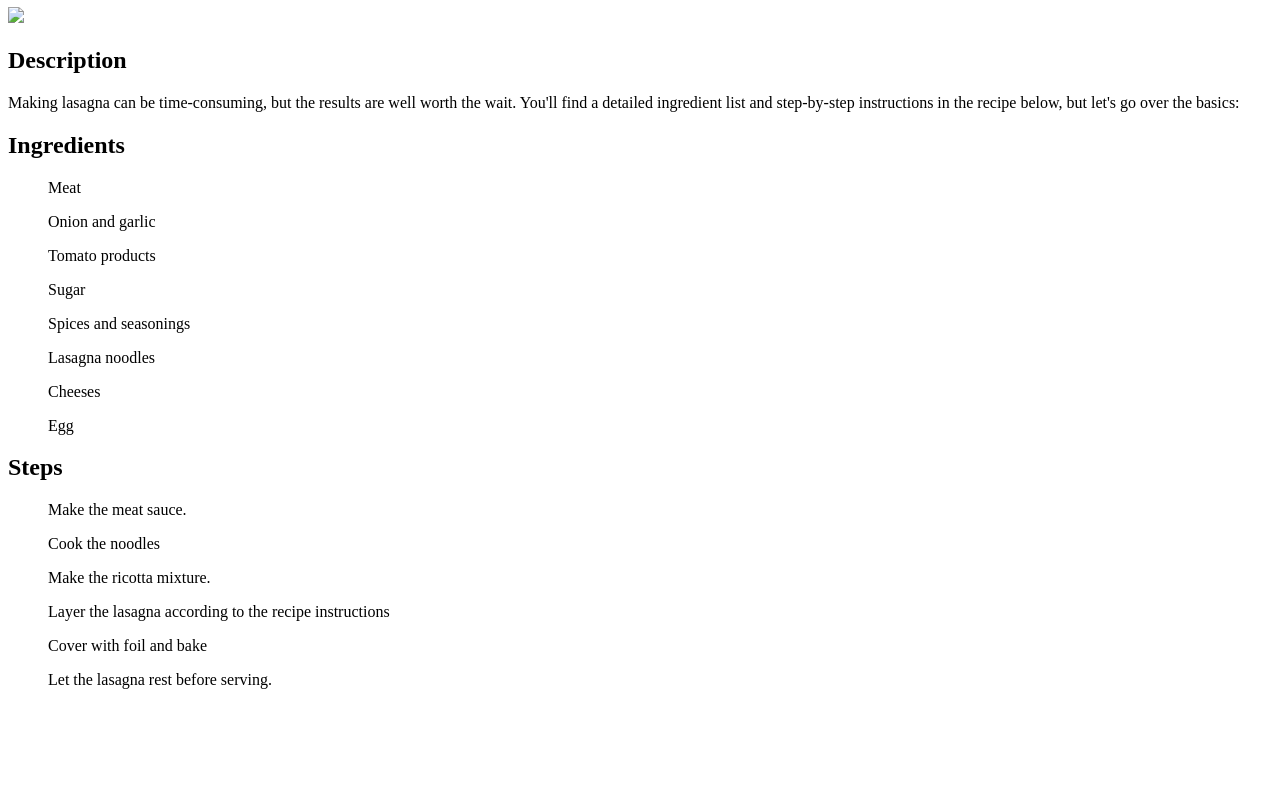
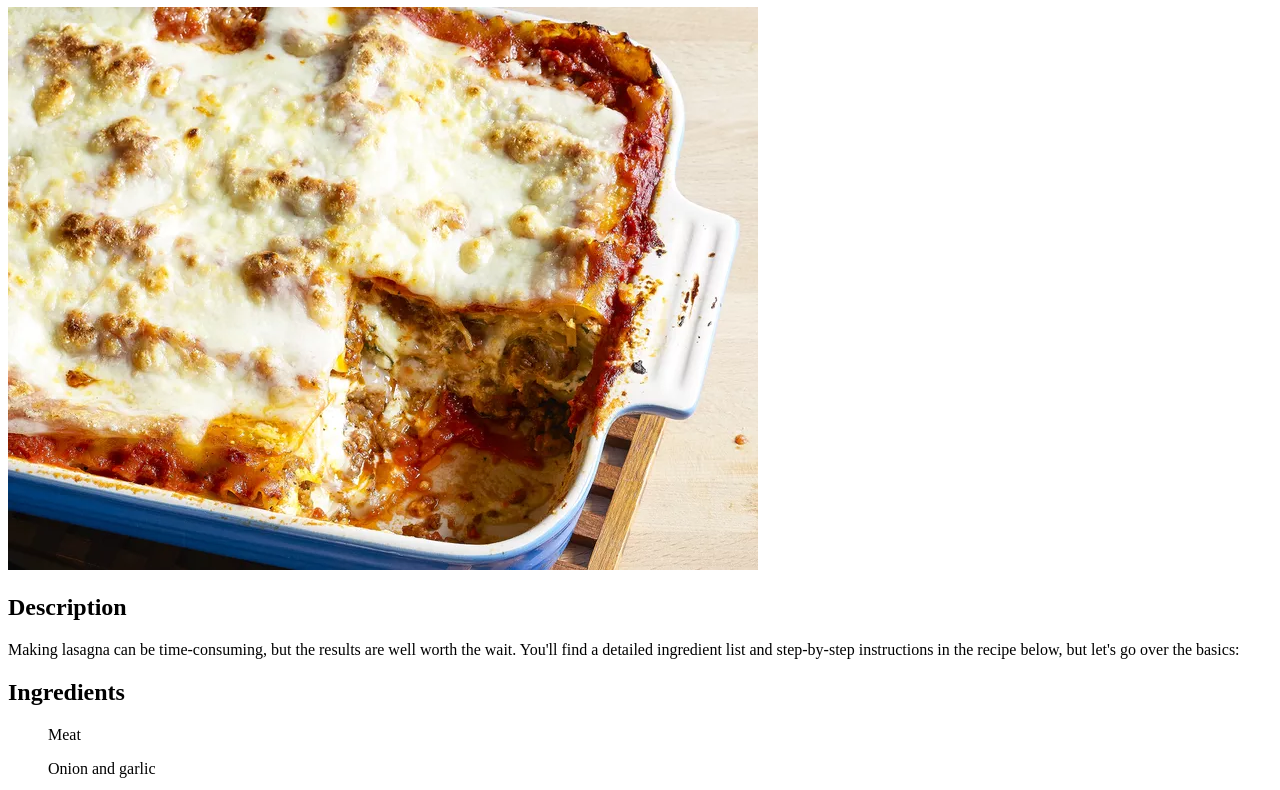
Before and after one commit to RickBlaine1943/odin-recipes, a plain HTML site: page recipes/lasagna.html in a window 1280 px wide. Shown: the part 73-863 px from the top of the page. Before the commit the page ends 800 px from the top, so only its background shows below. Drawn offline with Linux system fonts and the light colour scheme; files whose address does not match are found by name.

Commit message:
corrected lasagna image

```diff
--- a/recipes/lasagna.html
+++ b/recipes/lasagna.html
@@ -9,7 +9,7 @@
 
 <h1>Lasagna</h1>
 
-<img src="images/lasagna.webp">
+<img src="/home/nate/repos/odin-recipes/images/lasagna.webp">
 
 <h2>Description</h2>
 
```
